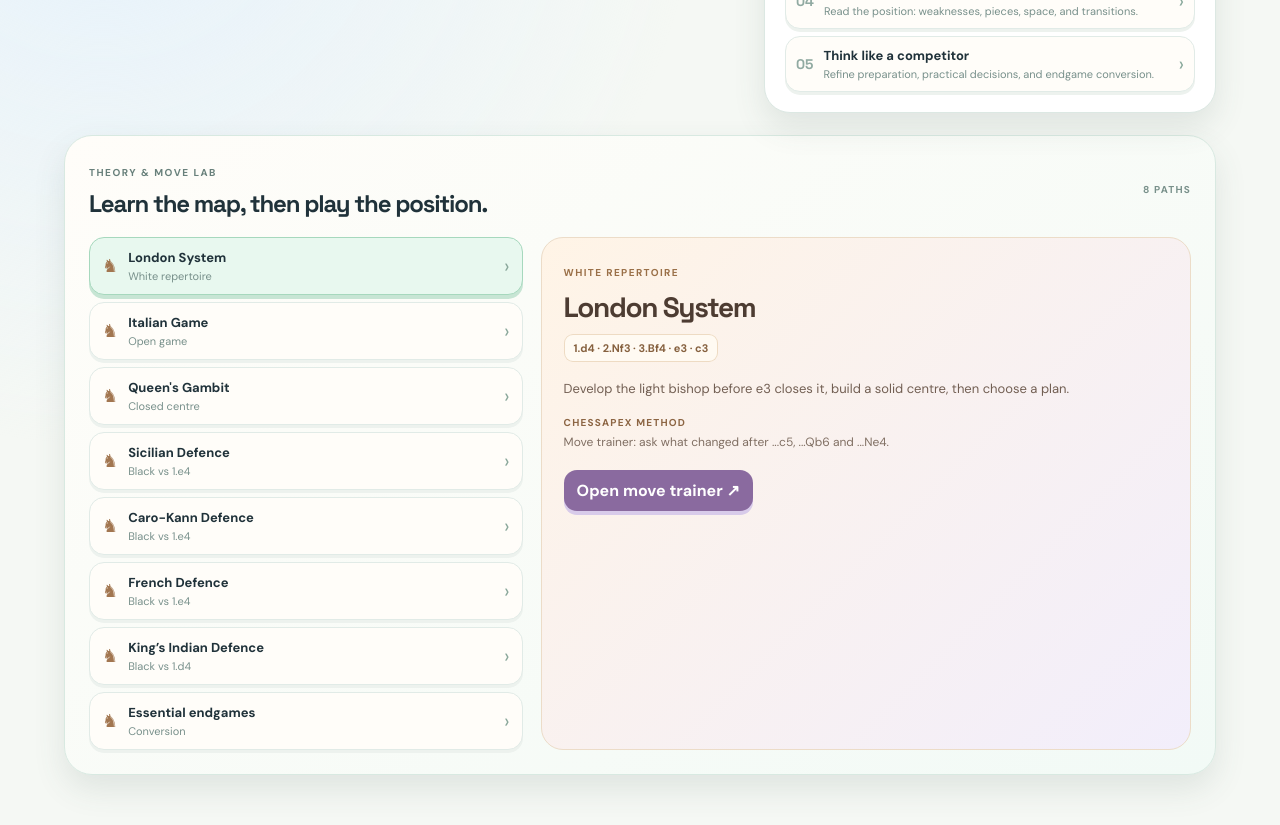
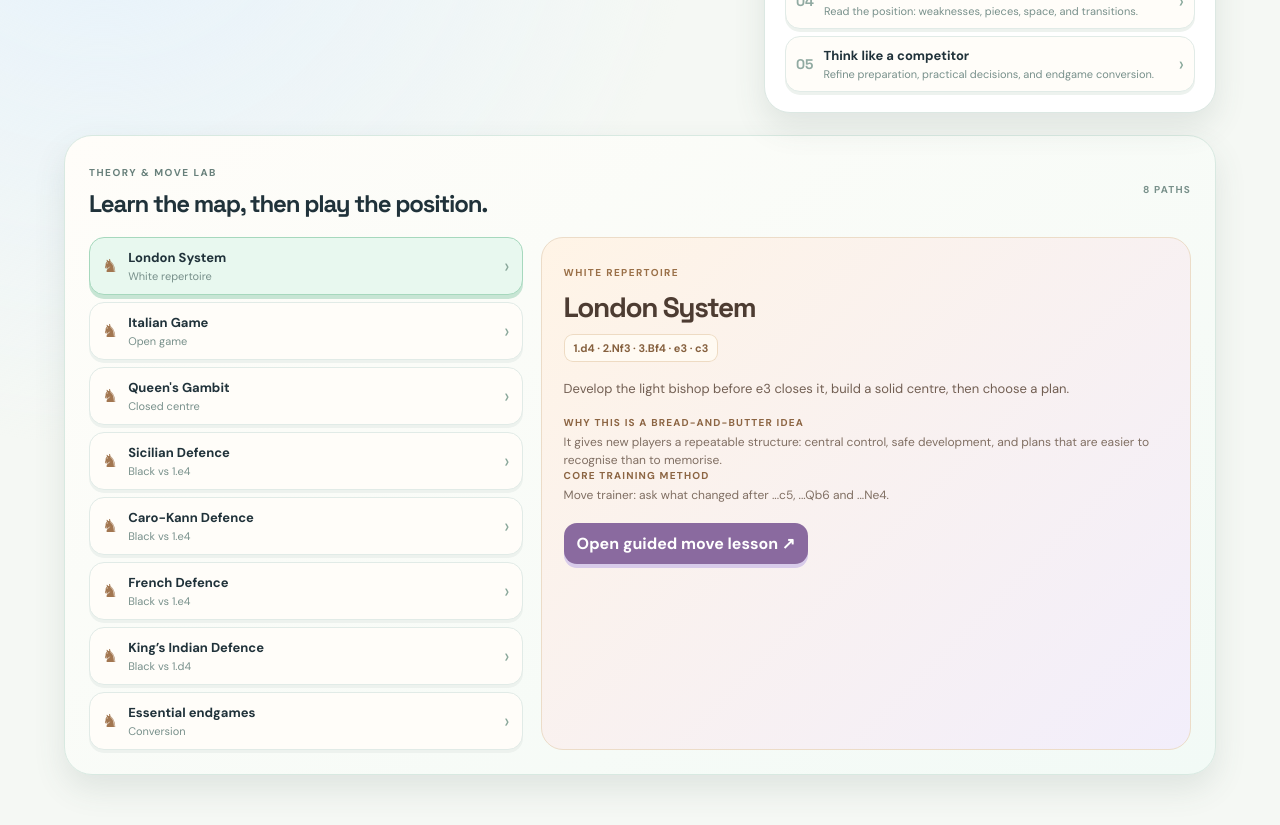
Before and after one commit to Jadax/ChessApex, a Next.js app in the folder apps/web/: page / in a window 1280 px wide. Shown: the part 1680-2505 px from the top of the page. Built offline with nearby package versions, Linux system fonts and the light colour scheme.

Commit message:
feat(theory): add move reasons and countermove lessons

```diff
--- /dev/null
+++ b/apps/web/app/guide-overrides.css
@@ -0,0 +1 @@
+.guide-card{margin:12px 0 16px;padding:13px;border-radius:17px;background:#fffdf8;border:1px solid #eadac8;box-shadow:0 5px 0 #f0e4d6}.guide-move{display:flex;align-items:center;justify-content:space-between;gap:8px;margin-bottom:9px}.guide-move b{font:700 28px 'Space Grotesk';color:#8a6a9f}.guide-move button{border:0;border-radius:999px;padding:6px 9px;background:#f0e9f7;color:#76619a;font-size:10px;font-weight:700;cursor:pointer}.guide-card p{margin:9px 0 0;color:#806f63;font-size:11px;line-height:1.4}.guide-card p strong{display:block;margin-bottom:2px;color:#8c6543;font-size:9px;letter-spacing:.1em;text-transform:uppercase}.trainer-side>h3{margin-top:0}.arrow-instruction{display:block;margin-top:7px;color:#8a6a9f;font-size:11px}
--- a/apps/web/app/layout.tsx
+++ b/apps/web/app/layout.tsx
@@ -3,5 +3,6 @@ import './globals.css';
 import './theme-overrides.css';
 import './cozy-overrides.css';
 import './interaction-overrides.css';
+import './guide-overrides.css';
 export const metadata: Metadata = { title: 'ChessApex — Climb Higher', description: 'A delightful chess tutor built around deliberate practice.' };
 export default function RootLayout({ children }: Readonly<{ children: React.ReactNode }>) { return <html lang="en"><body>{children}</body></html>; }
--- a/apps/web/components/TheoryLibrary.tsx
+++ b/apps/web/components/TheoryLibrary.tsx
@@ -2,16 +2,15 @@
 import { useState } from 'react';
 import { MoveTrainer, type TrainerScenario } from './MoveTrainer';
 
-type Theory = TrainerScenario & { moves: string; idea: string };
-const theories: Theory[] = [
-  { name: 'London System', family: 'White repertoire', setup: ['d4', 'd5', 'Nf3', 'Nf6'], solution: 'Bf4', moves: '1.d4 · 2.Nf3 · 3.Bf4 · e3 · c3', idea: 'Develop the light bishop before e3 closes it, build a solid centre, then choose a plan.', method: 'Move trainer: ask what changed after ...c5, ...Qb6 and ...Ne4.', explanation: 'Bf4 develops the light bishop before your e3 pawn closes it in. You are building a reliable setup, not memorising a random move.' },
-  { name: 'Italian Game', family: 'Open game', setup: ['e4', 'e5', 'Nf3', 'Nc6'], solution: 'Bc4', moves: '1.e4 · e5 · 2.Nf3 · Nc6 · 3.Bc4', idea: 'Develop quickly and pressure f7. The central break d4 is the long-term lever.', method: 'Principle drill: development, king safety, then the centre break.', explanation: 'Bc4 develops with purpose and points at f7. Your next questions are castling and when d4 is justified.' },
-  { name: "Queen's Gambit", family: 'Closed centre', setup: ['d4', 'd5'], solution: 'c4', moves: '1.d4 · d5 · 2.c4', idea: 'Challenge Black’s d5 pawn and learn when to recapture, hold the centre, or develop with tempo.', method: 'Compare cxd5, Nc3 and e3 against the opponent’s plan.', explanation: 'c4 challenges the centre immediately. The point is to make Black decide how to support d5.' },
-  { name: 'Sicilian Defence', family: 'Black vs 1.e4', setup: ['e4'], solution: 'c5', moves: '1.e4 · c5', idea: 'Trade a symmetrical centre for asymmetry and active counterplay.', method: 'Pattern recall: ...d5, ...Nf6 and queenside pressure are common freeing ideas.', explanation: 'c5 fights for d4 from the flank. Black’s next job is development and a timely ...d5 break.' },
-  { name: 'Caro-Kann Defence', family: 'Black vs 1.e4', setup: ['e4'], solution: 'c6', moves: '1.e4 · c6 · 2.d4 · d5', idea: 'Support the d5 break with a sound structure and develop the light bishop outside the chain.', method: 'Structure lesson: identify the good bishop before closing the centre.', explanation: 'c6 prepares ...d5 without blocking the c-pawn’s future role. Choose the structure, then the development plan.' },
-  { name: 'French Defence', family: 'Black vs 1.e4', setup: ['e4'], solution: 'e6', moves: '1.e4 · e6 · 2.d4 · d5', idea: 'Invite a strong centre, then attack its base with ...c5 and ...f6.', method: 'Plan-first review: name the pawn break before choosing a piece move.', explanation: 'e6 prepares ...d5 and accepts a temporary space disadvantage. Attack the centre later rather than panic now.' },
-  { name: 'King’s Indian Defence', family: 'Black vs 1.d4', setup: ['d4'], solution: 'Nf6', moves: '1.d4 · Nf6 · 2.c4 · g6 · 3.Nc3 · Bg7', idea: 'Allow space, finish development, and strike the centre with ...e5 or ...c5.', method: 'Calculation tree: compare a central break with a quiet improving move.', explanation: 'Nf6 develops toward the centre and keeps both ...g6 and ...e5 available.' },
-  { name: 'Essential endgames', family: 'Conversion', setup: [], solution: 'e4', moves: 'K+P · opposition · rook activity · basic mates', idea: 'The king becomes a fighting piece: learn opposition, key squares, checks from behind, and active rooks.', method: 'Spaced repetition: solve from both sides until the technique is automatic.', explanation: 'This starter position uses the opening board so the trainer remains immediately playable; the endgame curriculum is the next trainer pack.' },
+type Theory=TrainerScenario&{moves:string;idea:string};
+const theories:Theory[]=[
+{name:'London System',family:'White repertoire',setup:['d4','d5','Nf3','Nf6'],solution:'Bf4',moves:'1.d4 · 2.Nf3 · 3.Bf4 · e3 · c3',idea:'Develop the light bishop before e3 closes it, build a solid centre, then choose a plan.',method:'Move trainer: ask what changed after ...c5, ...Qb6 and ...Ne4.',explanation:'Bf4 develops the light bishop before e3 closes it in. You are building a reliable setup, not memorising a random move.',analysis:{why:'The bishop gets outside your pawn chain before e3. Your pieces become easy to develop and your king can castle safely.',usedBecause:'It gives new players a repeatable structure: central control, safe development, and plans that are easier to recognise than to memorise.',commonResponses:'Black often plays ...c5, ...Bf5, ...Qb6 or ...Ne4. Meet the plan, do not autopilot: protect b2 and ask whether ...Ne4 can be challenged.',trainingMove:'Complete development, castle, then look for c4 or e4 only when your pieces support the break.',watchFor:'Do not play the same bishop move forever. If Black attacks the centre, switch from setup mode to calculation.'}},
+{name:'Italian Game',family:'Open game',setup:['e4','e5','Nf3','Nc6'],solution:'Bc4',moves:'1.e4 · e5 · 2.Nf3 · Nc6 · 3.Bc4',idea:'Develop quickly and pressure f7. The central break d4 is the long-term lever.',method:'Principle drill: development, king safety, then the centre break.',explanation:'Bc4 develops with purpose and points at f7. Your next questions are castling and when d4 is justified.',analysis:{why:'The bishop joins the attack on f7 and helps you castle. It is active development, not a queen adventure.',usedBecause:'It teaches the classic opening rhythm: claim the centre, develop with tempo, make the king safe, then open the centre.',commonResponses:'Black may answer ...Nf6, ...Bc5, ...d6 or the Two Knights ideas. Watch whether the centre is ready for d4.',trainingMove:'Castle, connect the rooks, and only then choose between d3, c3, or the freeing d4 break.',watchFor:'Do not attack f7 with the queen too early. The point is piece coordination.'}},
+{name:"Queen's Gambit",family:'Closed centre',setup:['d4','d5'],solution:'c4',moves:'1.d4 · d5 · 2.c4',idea:'Challenge Black’s d5 pawn and learn when to recapture, hold the centre, or develop with tempo.',method:'Compare cxd5, Nc3 and e3 against the opponent’s plan.',explanation:'c4 challenges the centre immediately. The point is to make Black decide how to support d5.',analysis:{why:'The c-pawn attacks d5 and asks Black how to build the centre. White gains space or opens lines for development.',usedBecause:'It is a lesson in questioning the opponent’s strongest pawn instead of making a quiet move beside it.',commonResponses:'Black can accept with ...dxc4, defend with ...e6 or ...c6, or choose the Slav/QGD family. Each changes your plan.',trainingMove:'Recover a gambit pawn only when development allows it; otherwise develop and keep the initiative.',watchFor:'Do not cling to the c4 pawn. Time and development can be worth more than one pawn.'}},
+{name:'Sicilian Defence',family:'Black vs 1.e4',setup:['e4'],solution:'c5',moves:'1.e4 · c5',idea:'Trade a symmetrical centre for asymmetry and active counterplay.',method:'Pattern recall: ...d5, ...Nf6 and queenside pressure are common freeing ideas.',explanation:'c5 fights for d4 from the flank. Black’s next job is development and a timely ...d5 break.',analysis:{why:'The c-pawn attacks the centre from the side and creates an unbalanced position where Black can play for a win.',usedBecause:'It gives Black clear counterplay rather than accepting a quiet symmetrical game.',commonResponses:'White may play Nf3, Nc3, c3, d4 or a closed setup. Identify whether White wants an open centre before choosing your plan.',trainingMove:'Develop ...Nc6 or ...Nf6, castle, and prepare ...d5 when the tactics allow it.',watchFor:'Do not push many flank pawns while your king is in the centre.'}},
+{name:'Caro-Kann Defence',family:'Black vs 1.e4',setup:['e4'],solution:'c6',moves:'1.e4 · c6 · 2.d4 · d5',idea:'Support the d5 break with a sound structure and develop the light bishop outside the chain.',method:'Structure lesson: identify the good bishop before closing the centre.',explanation:'c6 prepares ...d5 without blocking the c-pawn’s future role. Choose the structure, then the development plan.',analysis:{why:'c6 supports ...d5 and keeps the c8 bishop free. Black accepts less immediate space for a durable position.',usedBecause:'It is a dependable answer for learners: the pawn structure is sturdy and the plan is easy to explain.',commonResponses:'White can play Nc3, e5, exd5 or the Advance/Exchange structures. The pawn shape tells you where to put your pieces.',trainingMove:'Play ...d5, develop the light bishop before ...e6 when possible, then castle.',watchFor:'Solid does not mean passive. Look for ...c5 or ...e5 when the position demands activity.'}},
+{name:'French Defence',family:'Black vs 1.e4',setup:['e4'],solution:'e6',moves:'1.e4 · e6 · 2.d4 · d5',idea:'Invite a strong centre, then attack its base with ...c5 and ...f6.',method:'Plan-first review: name the pawn break before choosing a piece move.',explanation:'e6 prepares ...d5 and accepts a temporary space disadvantage. Attack the centre later rather than panic now.',analysis:{why:'e6 prepares the central challenge ...d5 while keeping the king safe behind a solid structure.',usedBecause:'It teaches a powerful strategic habit: allow space temporarily, then undermine the centre with pawn breaks.',commonResponses:'White may build an Advance, Exchange, Tarrasch or Classical structure. Your plan changes with the pawn chain.',trainingMove:'Finish ...d5, develop, and aim ...c5 at the base of White’s centre.',watchFor:'The light bishop can become bad. Solve that problem with ...b6, ...Bd7 or an active pawn break.'}},
+{name:'King’s Indian Defence',family:'Black vs 1.d4',setup:['d4'],solution:'Nf6',moves:'1.d4 · Nf6 · 2.c4 · g6 · 3.Nc3 · Bg7',idea:'Allow space, finish development, and strike the centre with ...e5 or ...c5.',method:'Calculation tree: compare a central break with a quiet improving move.',explanation:'Nf6 develops toward the centre and keeps both ...g6 and ...e5 available.',analysis:{why:'Nf6 develops a piece while delaying the exact pawn structure. Black keeps flexible choices.',usedBecause:'It gives ambitious players a dynamic plan: let White build a centre, then challenge it at the right moment.',commonResponses:'White may play Nc3, e4, f3 or g3. The centre determines whether ...e5 or ...c5 is the right break.',trainingMove:'Fianchetto, castle, then choose the central break after calculating the resulting pawn chain.',watchFor:'Do not attack on the wing before the centre tells you which wing is safe.'}},
+{name:'Essential endgames',family:'Conversion',setup:[],solution:'e4',moves:'K+P · opposition · rook activity · basic mates',idea:'The king becomes a fighting piece: learn opposition, key squares, checks from behind, and active rooks.',method:'Spaced repetition: solve from both sides until the technique is automatic.',explanation:'This starter position keeps the trainer immediately playable; the endgame idea is to improve the king before rushing the pawn.',analysis:{why:'In endgames, king activity often matters more than a pawn grab. The king escorts the pawn and controls key squares.',usedBecause:'These patterns are the bread and butter of converting advantages instead of letting winning games slip away.',commonResponses:'Expect king opposition, checking distance, rook activity and pawn races rather than opening-style attacks.',trainingMove:'Before pushing, ask: whose king reaches the key square first, and can I create a passed pawn?',watchFor:'A passed pawn is not automatically winning. Count tempi and check the opponent’s counterplay.'}},
 ];
-
-export function TheoryLibrary() { const [selected, setSelected] = useState<Theory>(theories[0]!); const [trainer, setTrainer] = useState(false); return <section className="theory-card"><div className="card-heading"><div><span className="mini-label">THEORY & MOVE LAB</span><h2>Learn the map, then play the position.</h2></div><span className="muted">{theories.length} PATHS</span></div>{trainer ? <MoveTrainer scenario={selected} onClose={() => setTrainer(false)} /> : <div className="theory-layout"><div className="theory-list">{theories.map((theory) => <button key={theory.name} className={selected.name === theory.name ? 'theory-item active' : 'theory-item'} onClick={() => { setSelected(theory); setTrainer(false); }}><span>♞</span><div><b>{theory.name}</b><small>{theory.family}</small></div><i>›</i></button>)}</div><article className="theory-detail"><span>{selected.family.toUpperCase()}</span><h3>{selected.name}</h3><code>{selected.moves}</code><p>{selected.idea}</p><div><strong>ChessApex method</strong><small>{selected.method}</small></div><button className="theory-cta" onClick={() => setTrainer(true)}>Open move trainer ↗</button></article></div>}</section>; }
+export function TheoryLibrary(){const[selected,setSelected]=useState<Theory>(theories[0]!);const[trainer,setTrainer]=useState(false);return <section className="theory-card"><div className="card-heading"><div><span className="mini-label">THEORY & MOVE LAB</span><h2>Learn the map, then play the position.</h2></div><span className="muted">{theories.length} PATHS</span></div>{trainer?<MoveTrainer scenario={selected} onClose={()=>setTrainer(false)}/>:<div className="theory-layout"><div className="theory-list">{theories.map((theory)=><button key={theory.name} className={selected.name===theory.name?'theory-item active':'theory-item'} onClick={()=>{setSelected(theory);setTrainer(false)}}><span>♞</span><div><b>{theory.name}</b><small>{theory.family}</small></div><i>›</i></button>)}</div><article className="theory-detail"><span>{selected.family.toUpperCase()}</span><h3>{selected.name}</h3><code>{selected.moves}</code><p>{selected.idea}</p><div><strong>Why this is a bread-and-butter idea</strong><small>{selected.analysis.usedBecause}</small></div><div><strong>Core training method</strong><small>{selected.method}</small></div><button className="theory-cta" onClick={()=>setTrainer(true)}>Open guided move lesson ↗</button></article></div>}</section>}
```
Also changed, not shown: apps/web/components/MoveTrainer.tsx (+6 -3 lines).
